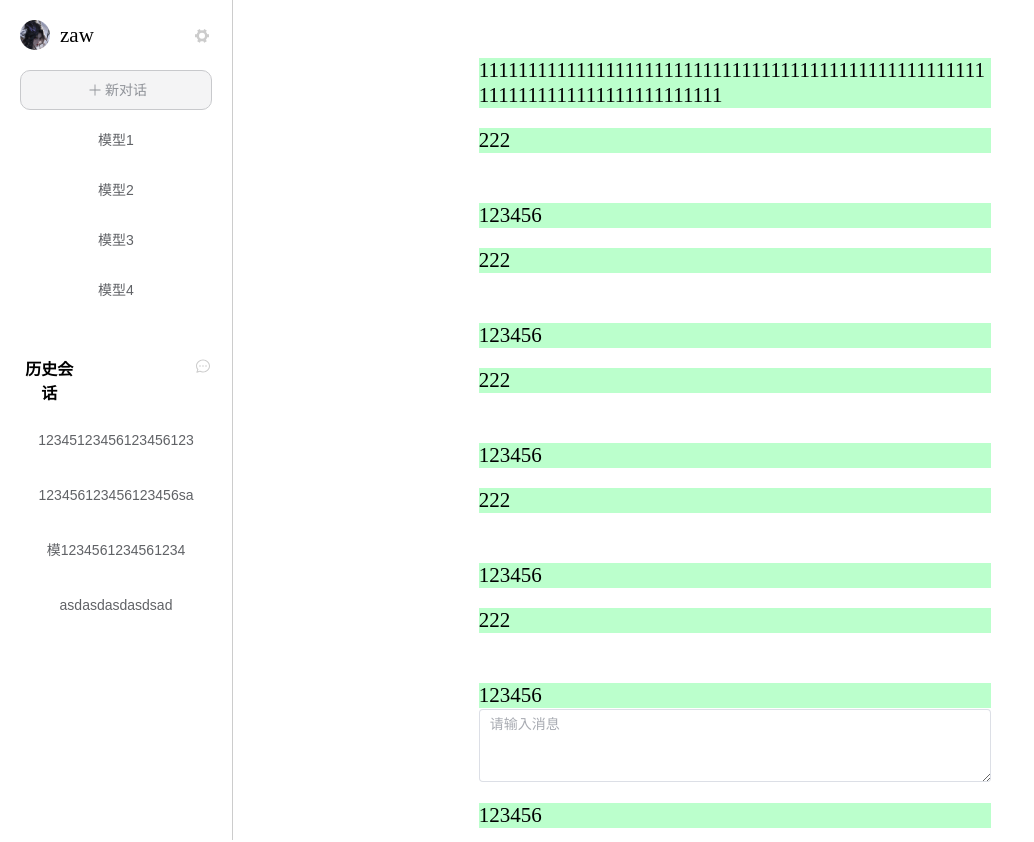
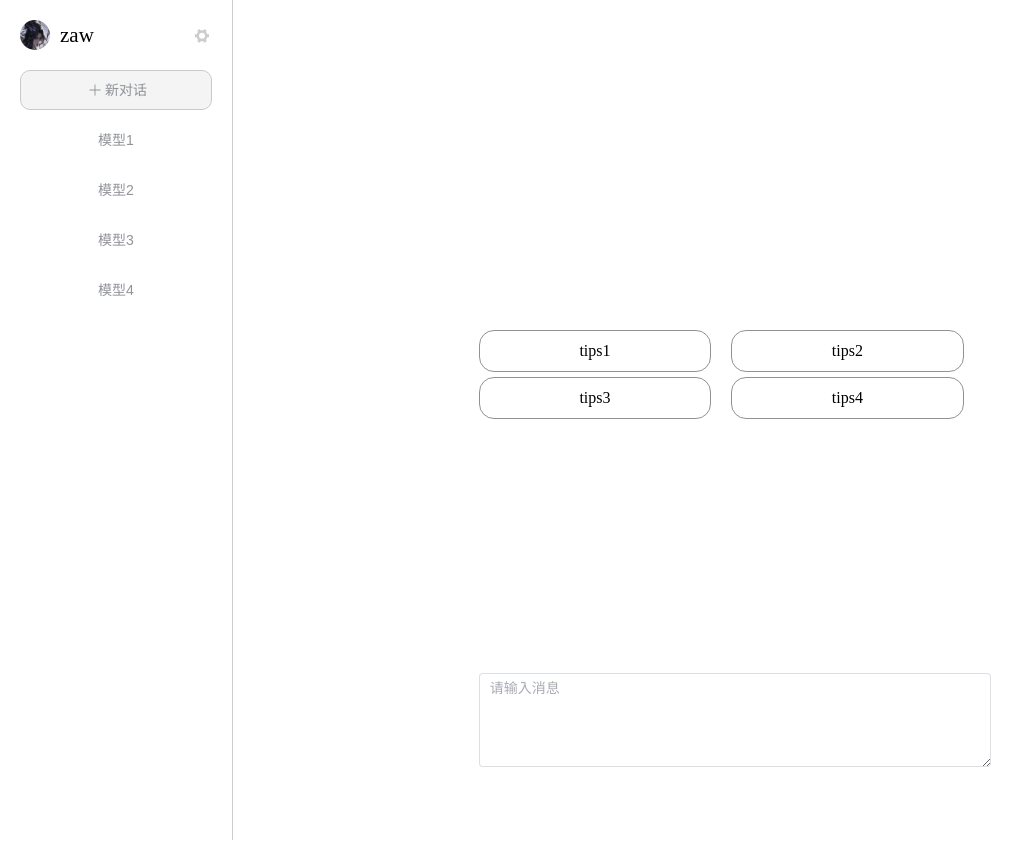
Before and after one commit to Issysky/AiAssist, a Vue app: page / in a window 1280 px wide. Shown: the top 842 px of the page, without its empty margins (0-1034 px from the left). After the commit the page ends 800 px from the top, so only its background shows below. Built offline with nearby package versions, Linux system fonts and the light colour scheme.

Commit message:
2023-12-9 页面基本完成

```diff
--- a/src/components/LeftNav.vue
+++ b/src/components/LeftNav.vue
@@ -7,31 +7,37 @@
         <Tools />
       </el-icon>
     </div>
-         <el-button class="new-chat" plain type="info"><el-icon class="plus"><Plus /></el-icon><p>新对话</p> </el-button>
+    <el-button class="new-chat" plain type="info"
+      ><el-icon class="plus"><Plus /></el-icon>
+      <p>新对话</p>
+    </el-button>
     <div class="options">
-            <el-button v-for="button in buttons" :key="button.text" :type="button.type" text>{{ button.text }}</el-button>
+      <el-button v-for="button in buttons" :key="button.text" :type="button.type" text>{{
+        button.text
+      }}</el-button>
     </div>
-        <div class="history">
+    <!-- <div class="history">
       <div class="label">
         <p>历史会话</p>
-                <el-icon class="chat" style="position: relative; right: 0;"><ChatDotRound /></el-icon>
+        <el-icon class="chat" style="position: relative; right: 0"><ChatDotRound /></el-icon>
       </div>
       <ul>
-                <el-button class="talk" v-for="talk in talks" :key="talk.text" :type="talk.type" text>{{ talk.text
+        <el-button class="talk" v-for="talk in talks" :key="talk.text" :type="talk.type" text>{{
+          talk.text
         }}</el-button>
       </ul>
-        </div>
+    </div> -->
   </div>
 </template>
 
 <script setup lang="ts">
-import { ref } from 'vue';
+import { ref } from 'vue'
 // 存储按钮选项
 const buttons = [
-    { type: '', text: '模型1' },
-    { type: ' ', text: '模型2' },
-    { type: ' ', text: '模型3' },
-    { type: ' ', text: '模型4' },
+  { type: 'info', text: '模型1' },
+  { type: 'info', text: '模型2' },
+  { type: 'info', text: '模型3' },
+  { type: 'info', text: '模型4' }
 ] as const
 
 // 存储会话信息
@@ -39,11 +45,8 @@ const talks = [
   { type: '', text: '12345123456123456123' },
   { type: ' ', text: '123456123456123456sa' },
   { type: ' ', text: '模1234561234561234' },
-    { type: ' ', text: 'asdasdasdasdsad' },
+  { type: ' ', text: 'asdasdasdasdsad' }
 ] as const
-
-
-
 </script>
 
 <style scoped>
@@ -64,10 +67,7 @@ const talks = [
   /* background-color: #bfc; */
   margin-bottom: 20px;
   display: flex;
-
 }
-
-
 
 .avatar {
   width: 30px;
@@ -91,7 +91,6 @@ const talks = [
   margin-top: 8px;
 }
 
-
 .options {
   width: 100%;
   display: flex;
@@ -109,16 +108,15 @@ const talks = [
   text-align: left;
   line-height: 40px;
 }
-.plus{
+.plus {
   width: 20px;
-    margin-top:-1px;
-
+  margin-top: -1px;
 }
 .history {
   width: 100%;
   text-align: center;
 }
-.chat{
+.chat {
   color: #ccc;
   width: 20px;
   margin-left: 60%;
--- a/src/stores/counter.ts
+++ b/src/stores/counter.ts
@@ -2,12 +2,44 @@ import { ref, computed } from 'vue'
 import { defineStore } from 'pinia'
 
 export const useCounterStore = defineStore('counter', () => {
-  const count = ref(0)
-
-  const doubleCount = computed(() => count.value * 2)
-  function increment() {
-    count.value++
+  interface message {
+    userMessage: String
+    resMessage: String
+  }
+  // 存放message的数组
+  const messageArr = [
+    {
+      resContent: '2222',
+      userContent: '11111111111111111111111111111111111111111111111111111111111111111111111111111'
+    },
+    {
+      resContent: '2222',
+      userContent: '123456'
+    },
+    {
+      resContent: '2222',
+      userContent: '123456'
+    },
+    {
+      resContent: '2222',
+      userContent: '123456'
+    },
+    {
+      resContent: '2222',
+      userContent: '123456'
+    }
+  ]
+  function addMessage() {
+    messageArr.push({
+      userContent: '新发送消息',
+      resContent: '新返回消息'
+    })
   }
 
-  return { count, doubleCount, increment }
+  // const doubleCount = computed(() => count.value * 2)
+  // function increment() {
+  //   count.value++
+  // }
+
+  return { messageArr, addMessage }
 })
--- a/src/views/HomeView.vue
+++ b/src/views/HomeView.vue
@@ -1,86 +1,76 @@
 <template>
   <div class="wrapper">
-        <div class="message-wrapper">
+    <div class="message-wrapper" v-if="!tipsShow">
       <div class="message-area" v-for="(message, index) in messages" :key="index">
+        <p class="label">You</p>
         <div class="user-send">{{ message.userContent }}</div>
-                <div class="response">222</div>
+        <p class="label">Response</p>
+        <div class="response">{{ message.resContent }}</div>
+      </div>
+    </div>
+    <div class="tipsWrapper" v-if="tipsShow">
+      <div class="tips" v-for="button in buttons" :key="button.text" @click="sendMessage(button.text)">
+        {{ button.text }}
       </div>
     </div>
     <div class="input-container">
-            <el-input v-model="inputMessage" placeholder="请输入消息" type="textarea" :rows="3" />
+      <el-input
+        class="input"
+        v-model="inputMessage"
+        placeholder="请输入消息"
+        type="textarea"
+        :rows="4"
+      />
       <el-button v-if="inputMessage" type="primary" @click="sendMessage">发送</el-button>
     </div>
-
   </div>
 </template>
 
 <script setup lang="ts">
-import { ref } from 'vue';
+import { ref } from 'vue'
+import { useCounterStore } from '../stores/counter'
 
 // 定义消息类型
 interface Message {
-    type: string;
-    content: string;
+  userContent: string
+  resContent: string
 }
 
-const inputMessage = ref('');
-const messages = ref([
-    {
-        resContent: '2222',
-        userContent: '11111111111111111111111111111111111111111111111111111111111111111111111111111'
-    },
-    {
-        resContent: '2222',
-        userContent: '123456'
-    },
-    {
-        resContent: '2222',
-        userContent: '123456'
-    },
-    {
-        resContent: '2222',
-        userContent: '123456'
-    },
-    {
-        resContent: '2222',
-        userContent: '123456'
-    },
-    {
-        resContent: '2222',
-        userContent: '123456'
-    },
-    {
-        resContent: '2222',
-        userContent: '123456'
-    },
-    {
-        resContent: '2222',
-        userContent: '123456'
-    },
-    {
-        resContent: '2222',
-        userContent: '123456'
-    },
-    {
-        resContent: '2222',
-        userContent: '123456'
-    },
-    {
-        resContent: '2222',
-        userContent: '123456'
-    }
-])
+// 获取输入的消息
+const inputMessage = ref('')
+// 获取store
+const store = useCounterStore()
+
+// 定义messages数组
+// const messages = store.messageArr
+const messages = ref<Message[]>([])
+const tipsShow = ref(true)
+
 // const messages = ref<Message[]>([]);
 // // 发送信息方法
-// const sendMessage = () => {
-//     if (inputMessage.value) {
-//         messages.value.push({
-//             type: 'user',
-//             content: inputMessage.value
-//         });
-//         inputMessage.value = '';
-//     }
-// };
+const sendMessage = (msg: string) => {
+  tipsShow.value = false
+  if (msg) {
+    inputMessage.value = msg
+  }
+  if (inputMessage.value) {
+    messages.value.push({
+      userContent: inputMessage.value,
+      resContent: '232'
+    })
+    inputMessage.value = ''
+  }
+  msg = ''
+  inputMessage.value = ''
+}
+
+// 定义buttons数组
+const buttons = [
+  { type: 'info', text: 'tips1' },
+  { type: 'info', text: 'tips2' },
+  { type: 'info', text: 'tips3' },
+  { type: 'info', text: 'tips4' }
+] as const
 </script>
 
 <style scoped lang="less">
@@ -99,18 +89,23 @@ const messages = ref([
       align-items: center; // 添加这一行
       font-size: 21px;
 
+      .label {
+        font-size: 14px;
+        height: 20px;
+        text-align: left;
+      }
       .user-send {
         width: 40vw;
-                background-color: #bfc;
         // 允许换行并且高度自适应
         word-wrap: break-word;
         height: auto;
         margin-bottom: 20px;
+        font-size: 16px;
       }
 
       .response {
         width: 40vw;
-                background-color: #bfc;
+        font-size: 16px;
         // 允许换行并且高度自适应
         word-wrap: break-word;
         height: auto;
@@ -118,21 +113,47 @@ const messages = ref([
     }
   }
 
-
+  .tipsWrapper {
+    // background-color: #bfc;
+    width: 40vw;
+    margin: 30% auto 0;
+    .tips {
+      width: 18vw;
+      float: left;
+      height: 40px;
+      text-align: center;
+      line-height: 40px;
+      cursor: pointer;
+      border-radius: 15px;
+      border: 1px solid #33333388;
+      margin-bottom: 5px;
+      margin-right: 20px;
+    }
+    .tips:hover {
+      background-color: rgb(168, 172, 169);
+      color: #fff;
+    }
+  }
   .input-container {
-        height: 10vh;
-        width: 40vw;
+    height: 20vh;
+    width: 60vw;
     display: flex;
     align-items: center;
     margin-top: 10px;
     position: fixed;
-        bottom: 15px;
+    bottom: 0;
+    background-color: #fff;
+    // box-shadow:#333 0 0 10px ;
+    border-radius: 10px;
+    .input {
+      width: 40vw;
+      margin: 0 auto;
+    }
 
-        .el-input {
-            resize: vertical;
+    .el-button {
+      position: absolute;
+      right: 120px;
     }
   }
-
-
 }
 </style>
--- a/src/views/TalkView.vue
+++ b/src/views/TalkView.vue
@@ -1,5 +1,6 @@
 <template>
   <div class="wrapper">
+
       <div v-for="(message, index) in messages" :key="index">
           <div v-if="message.type === 'response'">
               <el-card class="response-card">
```
Lines whose indentation alone changed are shown as unchanged.
